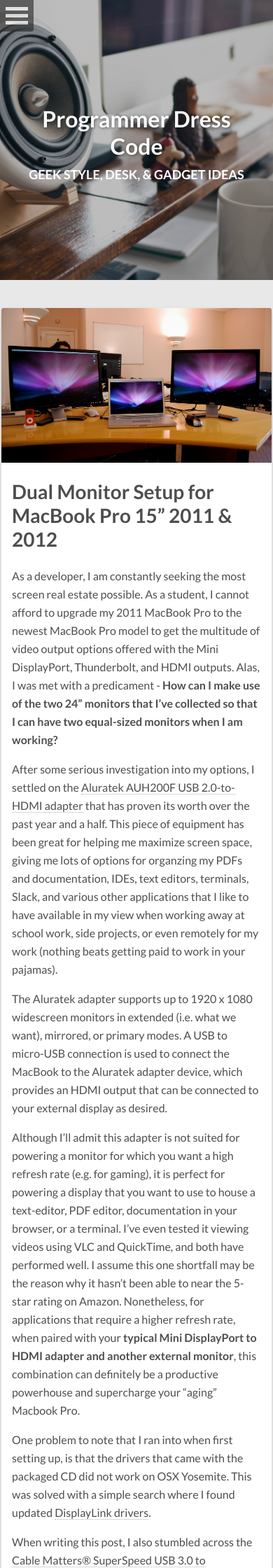
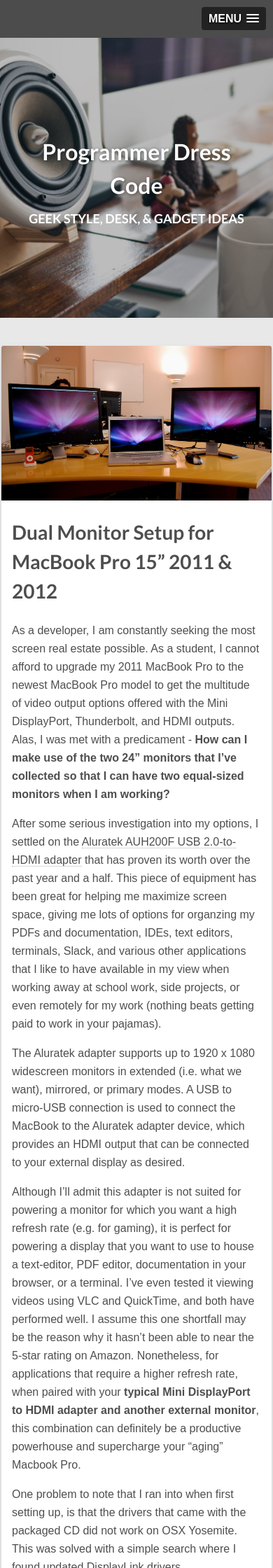
Before and after one commit to aioloto/pdresscode, a Jekyll site: the page built from index.html, in a window 390 px wide. Shown: the top 2240 px of the page at 70% size. Built offline with Jekyll 4.4.1, drawn with Linux system fonts in a browser that asks for light colours; nearby versions of some CDN libraries; a script that is not in the unit is left out; the list of posts is cut into pages by our own code.

Commit message:
New header

```diff
--- a/_includes/head.html
+++ b/_includes/head.html
@@ -10,7 +10,8 @@
 <meta name="twitter:image" content="{% if page.image.thumb %}{{ site.url }}/images/{{ page.image.thumb }}{% else %}{{ site.url }}/images/{{ site.logo }}{% endif %}">{% endif %}
 <meta name="twitter:title" content="{% if page.title %}{{ page.title }}{% else %}{{ site.title }}{% endif %}">
 <meta name="twitter:description" content="{% if page.description %}{{ page.description }}{% else %}{{ site.description }}{% endif %}">
-<meta name="twitter:creator" content="@{{ site.owner.twitter }}">{% endif %}
+<meta name="twitter:creator" content="@{{ site.owner.twitter }}">
+<meta name="twitter:site" content="@{{ site.owner.twitter }}">{% endif %}
 
 <!-- Open Graph -->
 <meta property="og:locale" content="en_US">
@@ -34,6 +35,7 @@
 
 <!-- For all browsers -->
 <link rel="stylesheet" href="{{ site.url }}/assets/css/main.css">
+<link rel="stylesheet" href="{{ site.url }}/assets/css/responsive-nav.css">
 <!-- Webfonts -->
 <link href="//fonts.googleapis.com/css?family=Lato:300,400,700,300italic,400italic" rel="stylesheet" type="text/css">
 
@@ -41,6 +43,9 @@
 
 <!-- Load Modernizr -->
 <script src="{{ site.url }}/assets/js/vendor/modernizr-2.6.2.custom.min.js"></script>
+<script src="/assets/js/vendor/responsive-nav.min.js"></script>
+
+
 
 <!-- Icons -->
 <!-- 16x16 -->
--- a/_includes/navigation.html
+++ b/_includes/navigation.html
@@ -1,22 +1,27 @@
-<nav id="dl-menu" class="dl-menuwrapper" role="navigation">
-	<button class="dl-trigger">Open Menu</button>
-	<ul class="dl-menu">
-		<li><a href="{{ site.url }}/">Home</a></li>
+    <link rel="stylesheet" href="/assets/demo.css">
+    <link rel="stylesheet" href="/assets/navigation-dark.css">
+    <link rel="stylesheet" href="/assets/slicknav/slicknav.min.css">
 
+    <link rel="stylesheet" href="http://maxcdn.bootstrapcdn.com/font-awesome/4.2.0/css/font-awesome.min.css">
+<!-- /.dl-menuwrapper -->
+<nav class="menu-navigation-dark">
+    <!-- <ul>
+        <li><a href="{{ site.url }}">Home</a></li>
         <li>
             <a href="#">Posts</a>
-			<ul class="dl-submenu">
+            <ul>
                 <li><a href="{{ site.url }}/posts/">All Posts</a></li>
                 <li><a href="{{ site.url }}/tags/">All Tags</a></li>
             </ul>
         </li>
-		{% for link in site.data.navigation %}
-	    {% if link.url contains 'http' %}
-	        {% assign domain = '' %}
-	        {% else %}
-	        {% assign domain = site.url %}
-	    {% endif %}
-	    <li><a href="{{ domain }}{{ link.url }}" {% if link.url contains 'http' %}target="_blank"{% endif %}>{{ link.title }}</a></li>
-	  {% endfor %}
-	</ul><!-- /.dl-menu -->
-</nav><!-- /.dl-menuwrapper -->
+        <li><a href="#">About</a></li>
+        <li><a href="#">Projects</a></li>
+        <li><a href="#">Contact</a></li>
+     </ul>-->
+     <a class="home" href="{{ site.url }}/">
+   <i class="fa fa-home"></i><span>Home</span></a>
+        <a class="tech" href="{{ site.url }}/tech">
+   <i class="fa fa-plug"></i><span>Tech</span></a>
+        <a class="style" href="{{ site.url }}/style">
+   <i class="fa fa-flash"></i><span>Style</span></a>
+</nav>
--- a/_includes/scripts.html
+++ b/_includes/scripts.html
@@ -1,6 +1,43 @@
 <script src="//ajax.googleapis.com/ajax/libs/jquery/1.9.1/jquery.min.js"></script>
 <script>window.jQuery || document.write('<script src="{{ site.url }}/assets/js/vendor/jquery-1.9.1.min.js"><\/script>')</script>
 <script src="{{ site.url }}/assets/js/scripts.min.js"></script>
+
+<script src="/assets/slicknav/jquery.slicknav.min.js"></script>
+
+<script>
+    $(function(){
+
+        var menu = $('.menu-navigation-dark');
+
+        menu.slicknav();
+
+        // Mark the clicked item as selected
+
+        menu.on('click', 'a', function(){
+            var a = $(this);
+
+            a.siblings().removeClass('selected');
+            a.addClass('selected');
+        });
+
+        if (window.location.href.search(/\/tech/) >= 0){
+            var a = $("a.tech");
+
+            a.siblings().removeClass('selected');
+            a.addClass('selected');
+        } else {
+
+            var a = $("a.home");
+
+            a.siblings().removeClass('selected');
+            a.addClass('selected');
+        }
+
+
+
+    });
+
+</script>
 
 {% if site.google_analytics %}
 <!-- Asynchronous Google Analytics snippet -->
--- a/_sass/_page.scss
+++ b/_sass/_page.scss
@@ -240,6 +240,9 @@
 		margin: 50px 30px 30px;
 		text-align: center;
 	}
+	.header-title {
+		margin-top:99px
+	}
 }
 .entry-tags {
 	display: block;
--- /dev/null
+++ b/assets/css/responsive-nav.css
@@ -0,0 +1,49 @@
+/*! responsive-nav.js 1.0.39 by @viljamis */
+
+.nav-collapse ul {
+  margin: 0;
+  padding: 0;
+  width: 100%;
+  display: block;
+  list-style: none;
+}
+
+.nav-collapse li {
+  width: 100%;
+  display: block;
+}
+
+.js .nav-collapse {
+  clip: rect(0 0 0 0);
+  max-height: 0;
+  position: absolute;
+  display: block;
+  overflow: hidden;
+  zoom: 1;
+}
+
+.nav-collapse.opened {
+  max-height: 9999px;
+}
+
+.nav-toggle {
+  -webkit-tap-highlight-color: rgba(0,0,0,0);
+  -webkit-touch-callout: none;
+  -webkit-user-select: none;
+  -moz-user-select: none;
+  -ms-user-select: none;
+  -o-user-select: none;
+  user-select: none;
+}
+
+@media screen and (min-width: 40em) {
+  .js .nav-collapse {
+    position: relative;
+  }
+  .js .nav-collapse.closed {
+    max-height: none;
+  }
+  .nav-toggle {
+    display: none;
+  }
+}
--- /dev/null
+++ b/assets/demo.css
@@ -0,0 +1,112 @@
+@import url('http://fonts.googleapis.com/css?family=Open+Sans:400,700');
+
+html{
+	background-color: #efefef;
+}
+
+body{
+	font:14px/1.5 Arial, Helvetica, sans-serif;
+	margin:0;
+}
+
+.menu{
+	text-align: center;
+	padding-top: 25px;
+	margin-bottom:200px;
+}
+
+.menu .arrow{
+	opacity: 0.4;
+}
+
+.menu h1{
+	margin-top:0;
+	font: normal 32px/1.5 'Open Sans', sans-serif;
+	color: #3F71AE;
+	padding-bottom: 16px;
+}
+
+.menu h2{
+	color: #F05283;
+}
+
+.menu h2 a{
+	color:inherit;
+	text-decoration: none;
+	display: inline-block;
+	border: 1px solid #F05283;
+	padding: 10px 15px;
+	border-radius: 3px;
+	font: bold 14px/1 'Open Sans', sans-serif;
+	text-transform: uppercase;
+}
+
+.menu h2 a:hover{
+	background-color:#F05283;
+	transition:0.2s;
+	color:#fff;
+}
+
+.menu ul {
+	max-width: 600px;
+	margin: 60px auto 0;
+}
+
+.menu ul a{
+	text-decoration: none;
+	color: #FFF;
+	text-align: left;
+	background-color: #B9C1CA;
+	padding: 10px 16px;
+	border-radius: 2px;
+	opacity: 0.8;
+	font-size: 16px;
+	display: inline-block;
+	margin: 4px;
+	line-height: 1;
+	outline: none;
+
+	transition: 0.2s ease;
+}
+
+.menu ul li a.active{
+	background-color: #66B650;
+	pointer-events: none;
+}
+
+.menu ul li a:hover {
+	opacity: 1;
+}
+
+.menu ul{
+	list-style: none;
+	padding: 0;
+}
+
+.menu ul li{
+	display: inline-block;
+}
+
+@media (max-height:800px){
+}
+
+@media (max-width: 900px) {
+
+	.menu {
+		padding-top:40px;
+		margin-bottom: 80px;
+	}
+
+}
+
+/* -- Link to Tutorialzine -- */
+
+.tz-link{
+	text-decoration: none;
+	color: #fff !important;
+	font: bold 36px Arial,Helvetica,sans-serif !important;
+}
+
+.tz-link span{
+	color: #da431c;
+}
--- /dev/null
+++ b/assets/navigation-dark.css
@@ -0,0 +1,89 @@
+.menu-navigation-dark {
+    font-family: Arial, Helvetica, sans-serif;
+    font-size: 0;
+    text-align: center;
+}
+
+.menu-navigation-dark a {
+    display: inline-block;
+    color: #ffffff;
+    background-color: #232526;
+    font-size: 35px;
+    font-weight: bold;
+    box-shadow: 1px 3px 5px 0 rgba(0, 0, 0, 0.26);
+    text-transform: uppercase;
+    text-decoration: none;
+    white-space: nowrap;
+    border: 1px solid #161718;
+    border-top: none;
+    width: 136px;
+    margin: 0 auto;
+    padding: 20px 0;
+    box-sizing: border-box;
+}
+
+.menu-navigation-dark a:hover {
+    background-color: #27292a;
+}
+
+.menu-navigation-dark a:first-child{
+    border-left: 1px solid #161718;
+}
+
+.menu-navigation-dark a:not(.selected) {
+    box-shadow:	1px 3px 5px 0 rgba(0, 0, 0, 0.26),
+    inset 1px 0 0 #323435,
+    inset 0 1px 0 #282a2b,
+    inset 0 -1px 0 #282a2b;
+}
+
+.menu-navigation-dark a:last-child {
+    box-shadow:	1px 3px 5px 0 rgba(0, 0, 0, 0.26),
+    inset 1px 0 0 #323435,
+    inset -1px 0 0 #282a2b,
+    inset 0 1px 0 #282a2b,
+    inset 0 -1px 0 #282a2b;
+}
+
+.menu-navigation-dark a i {
+    display: block;
+    line-height: 1.3;
+}
+
+.menu-navigation-dark a span {
+    display: block;
+    font-size: 11px;
+    font-weight: bold;
+    line-height: 2;
+    text-shadow: 0 1px 1px rgba(0, 0, 0, 0.1);
+}
+
+.menu-navigation-dark a.selected {
+    background-color: #1d1e1f;
+    border-bottom: 2px solid #4a9fda;
+    pointer-events: none;
+}
+
+.menu-navigation-dark a.selected i {
+    color: #4a9fda;
+}
+
+/* Make this page responsive */
+
+.slicknav_menu {
+    display:none;
+}
+
+@media (max-width: 800px) {
+    .menu-navigation-dark{
+        display:none;
+    }
+
+    .slicknav_nav a i {
+        display: none;
+    }
+
+    .slicknav_menu {
+        display:block;
+    }
+}
```
Also changed, not shown: _includes/navigation-old.html (added, +22 -0 lines), assets/jquery.slicknav.min.js (added), assets/js/vendor/responsive-nav.min.js (added), assets/slicknav.min.css (added), assets/slicknav/jquery.slicknav.min.js (added), assets/slicknav/slicknav.min.css (added). Lines whose indentation alone changed are shown as unchanged.
